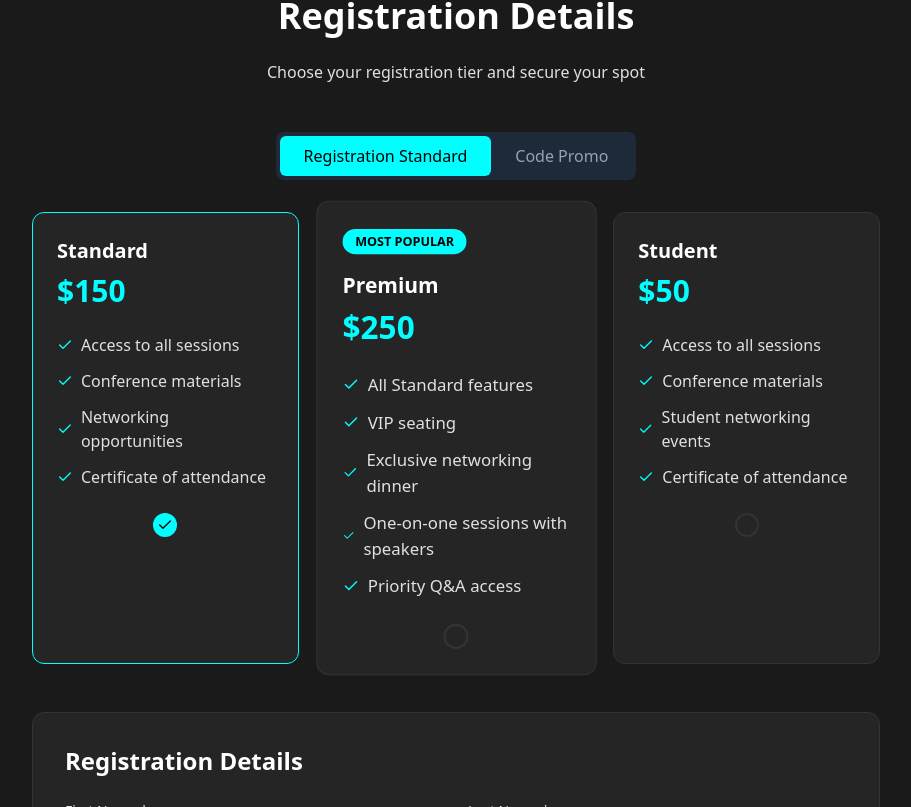
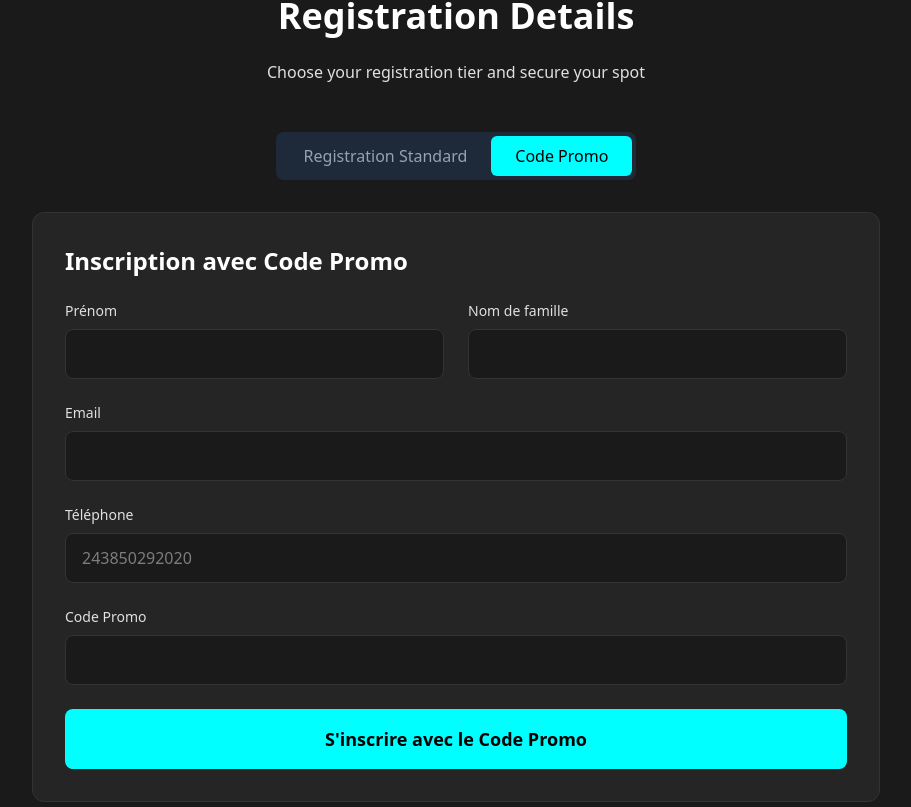
Before and after one commit to yaloulou/conferencewebesite, a React (Vite) app: page / in a window 1280 px wide. Shown: the part 7513-8320 px from the top of the page, without its empty margins (184-1095 px from the left). Built offline with nearby package versions, Linux system fonts and the light colour scheme.

Commit message:
Code promo

```diff
--- a/src/App.jsx
+++ b/src/App.jsx
@@ -1783,7 +1783,7 @@ const ProgramSection = () => {
     const [transactionData, setTransactionData] = useState(null);
 
     // ✅ Nouveaux états pour les codes promo
-    const [isPromoMode, setIsPromoMode] = useState(false);
+    const [isPromoMode, setIsPromoMode] = useState(true);
     const [promoData, setPromoData] = useState(null);
     const [isProcessingPromo, setIsProcessingPromo] = useState(false);
 
```
